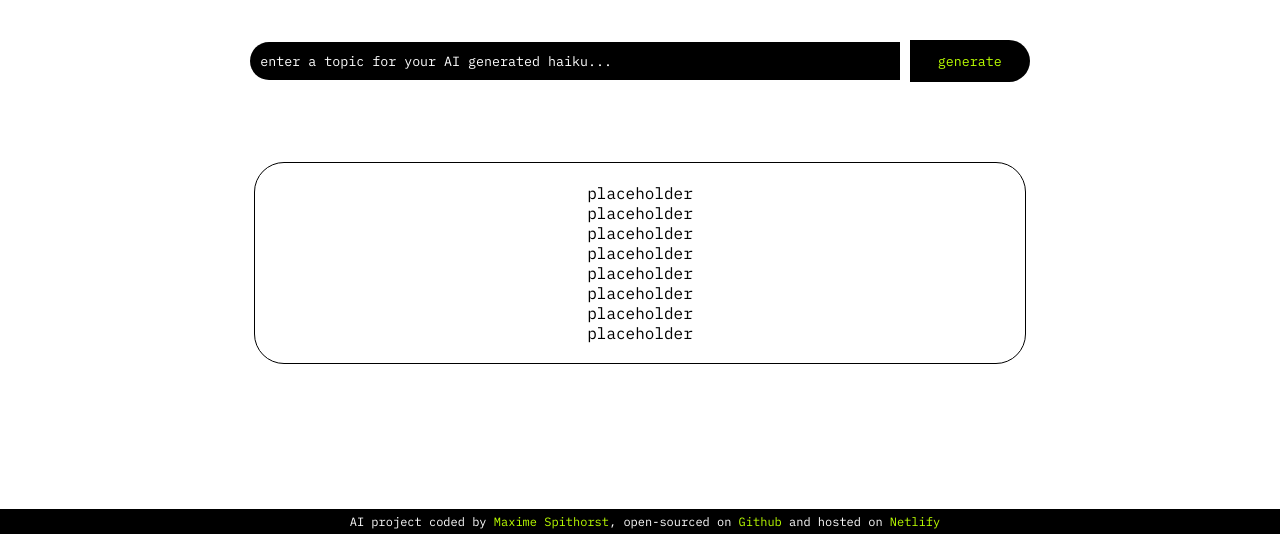
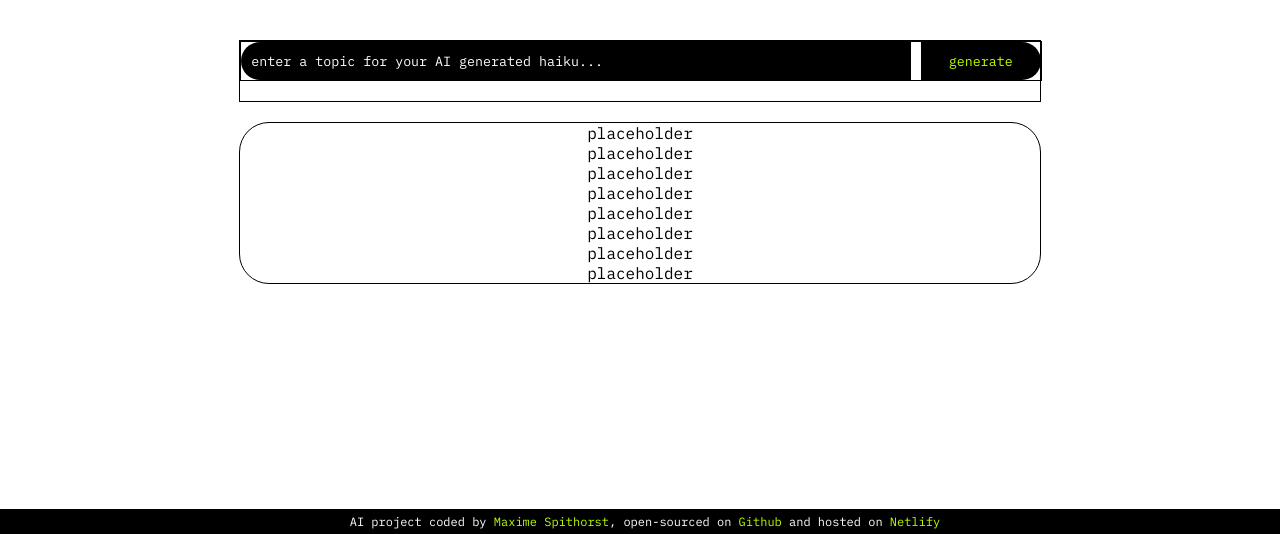
Before and after one commit to hallomaxime/haiku-generator, a plain HTML site: page index.html in a window 1280 px wide. Shown: the part 266-800 px from the top of the page. Drawn offline with Linux system fonts and the light colour scheme.

Commit message:
css re-attempted

```diff
--- a/index.html
+++ b/index.html
@@ -16,12 +16,14 @@
 <body>
     <div class="container">
         <h1>haiku<br><span class="cursive">generator</span></h1>
-        <div class="haiku-search">
-            <input type="search" name="haiku-input" id="haiku-input"
-                placeholder="enter a topic for your AI generated haiku...">
-            <input type="submit" value="generate" id="haiku-generate">
+        <div class="search">
+            <div class="test-box">
+                <input type="text" name="topic-input" id="topic-input"
+                    placeholder="enter a topic for your AI generated haiku...">
+                <input type="submit" id="search-button" value="generate">
+            </div>
         </div>
-        <div class="haiku-result">
+        <div class="result">
             placeholder<br>placeholder<br>placeholder<br>placeholder<br>placeholder<br>placeholder<br>placeholder<br>placeholder<br>
         </div>
     </div>
--- a/src/style.css
+++ b/src/style.css
@@ -9,7 +9,7 @@ body {
 }
 
 h1 {
-  margin-top: 80px;
+  margin: 80px auto;
   font-size: 100px;
   font-weight: bolder;
   line-height: 72px;
@@ -21,47 +21,46 @@ h1 {
   font-weight: 400;
 }
 
-.haiku-search {
-  margin: 80px auto;
-  max-width: 800px;
-  border-radius: 50px;
+input {
+  padding: 10px;
+  font-family: "IBM Plex Mono", monospace;
+  background: #000000;
+  border: none;
+  vertical-align: middle;
+}
+.search,
+.result,
+.test-box {
+  margin: 0 auto 20px;
+  width: 800px;
+  border: 1px solid #000000;
 }
 
-#haiku-input {
+#topic-input {
   width: 650px;
-  padding: 10px;
-  background: #000000;
   color: #ffffff;
-  font-family: "IBM Plex Mono", monospace;
   border: none;
   border-top-left-radius: 30px;
   border-bottom-left-radius: 30px;
 }
 
-#haiku-input::placeholder {
+#topic-input::placeholder {
   color: #ffffff;
 }
 
-#haiku-generate {
+#search-button {
   width: 120px;
-  padding: 12px;
-  background: #000000;
   color: #bbff00;
-  font-family: "IBM Plex Mono", monospace;
   border: none;
   border-top-right-radius: 30px;
   border-bottom-right-radius: 30px;
 }
 
-#haiku-generate:hover {
+#search-button:hover {
   cursor: pointer;
 }
 
-.haiku-result {
-  margin: 30px auto;
-  max-width: 730px;
-  padding: 20px;
-  border: 1px solid #000000;
+.result {
   border-radius: 30px;
 }
 
```
